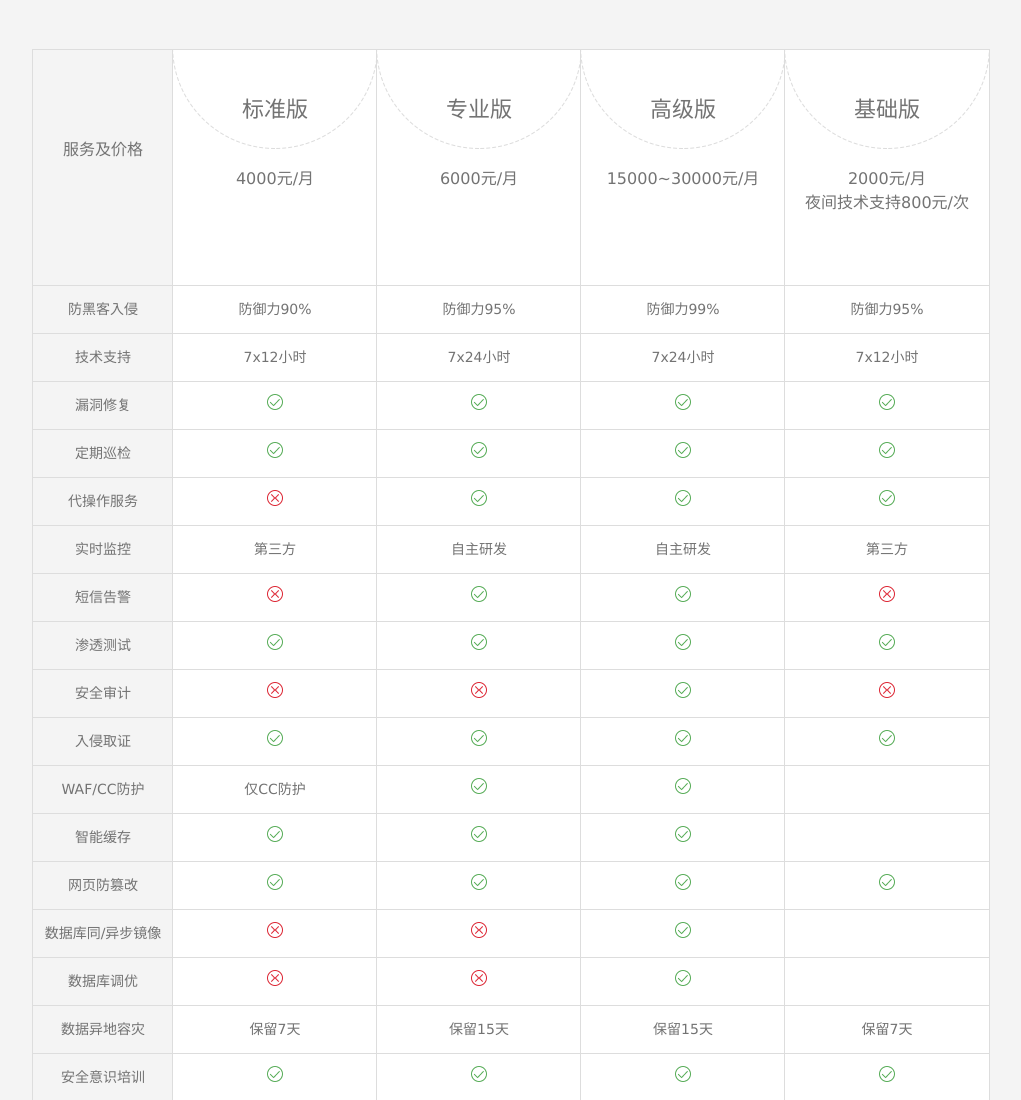
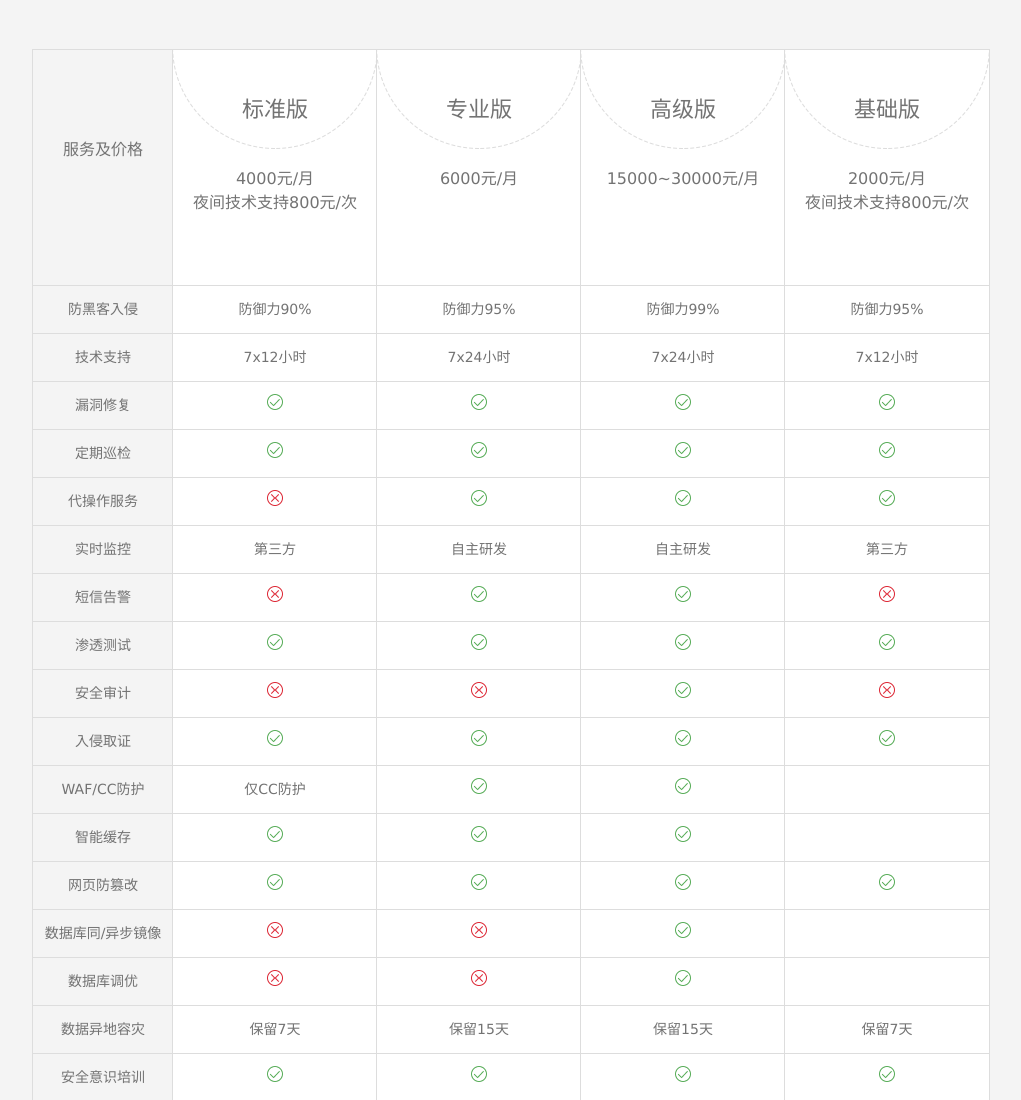
Before and after one commit to zensec/zensec.github.io, a plain HTML site: page prices/index.htm in a window 1280 px wide. Shown: the top 1100 px of the page, without its empty margins (127-1148 px from the left). Drawn offline with Linux system fonts and the light colour scheme.

Commit message:
Update index.htm

```diff
--- a/prices/index.htm
+++ b/prices/index.htm
@@ -90,6 +90,7 @@
 			</div>
 			<div class="s_c">
 				<span>4000元/月</span>
+				<span>夜间技术支持800元/次</span>
 			</div>
 
 		</div>
```
